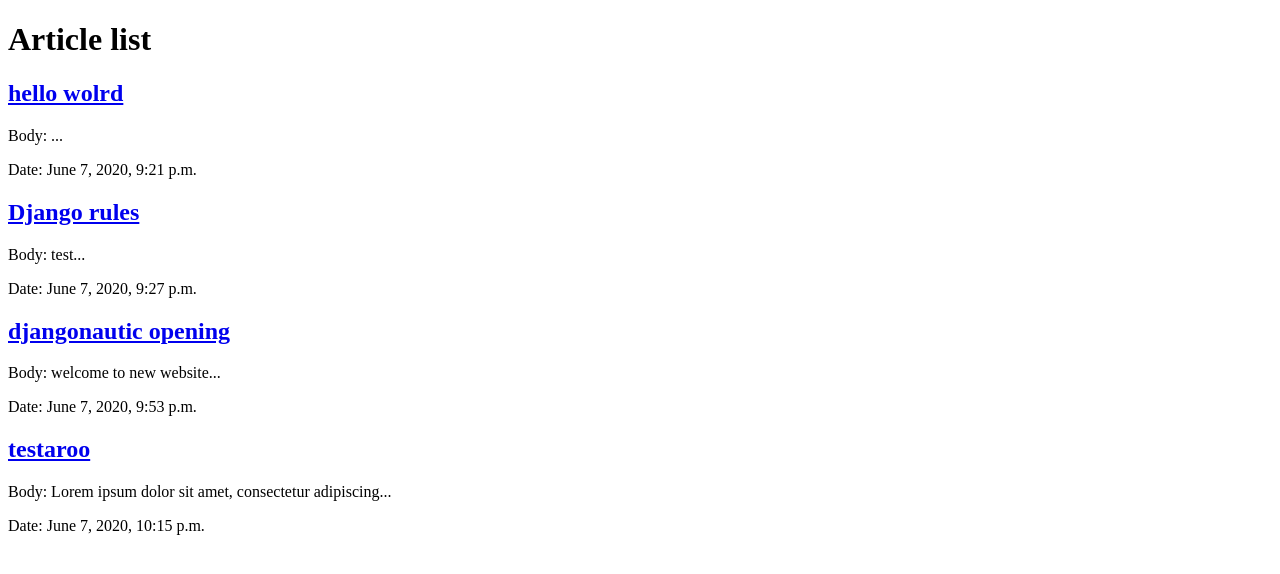
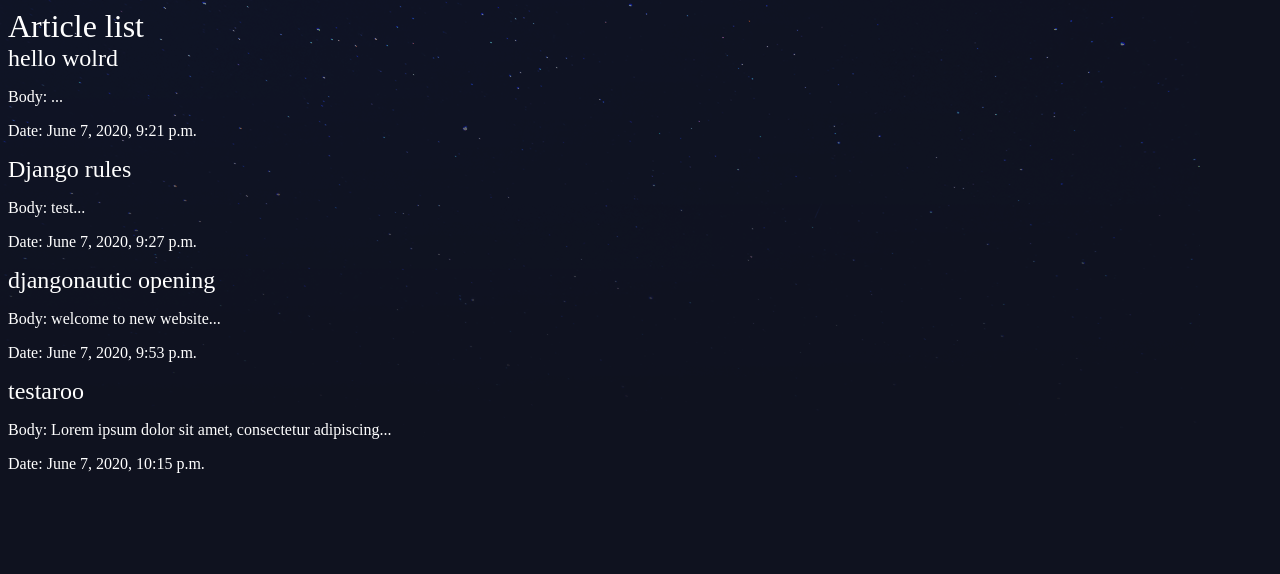
Before and after one commit to LucaBRS/Djangotry, a Django app: page /articles/ in a window 1280 px wide. Shown: the top 574 px of the page. Run offline with Django 3.2, Linux system fonts and the light colour scheme; data comes from the database, SQL or seed files in the repository.

Commit message:
static file
ATTENZIONE {% load static %} è la versione corretta.
Cambiare settings in modo da mettere assets poi mettere css nel folder assets andare su html {% load static %} e mettere nel link la parte corretta

```diff
--- a/djangonautic/articles/templates/articles/article_list.html
+++ b/djangonautic/articles/templates/articles/article_list.html
@@ -1,9 +1,12 @@
+{% load static %}
+
 <!DOCTYPE html>
 <html lang="en">
 <head>
     <meta charset="UTF-8">
     <meta name="viewport" content="width=device-width, initial-scale=1.0">
     <title>aticle</title>
+    <link rel="stylesheet" href="{% static 'styles.css' %}">
 </head>
 <body>
     <h1>Article list</h1>
--- /dev/null
+++ b/djangonautic/assets/styles.css
@@ -0,0 +1,20 @@
+body{
+    background-color: #0f121f;
+    background-image: url(/static/stars.png);
+    background-repeat: no-repeat;
+    color: #fff;
+}
+
+body *{
+    font-family: Ubuntu;
+}
+
+h1, h2, h3, h4, h5{
+    font-weight: normal;
+    margin: 0;
+}
+
+a, a:hover, a:visited{
+    color: #fff;
+    text-decoration: none;
+}
--- a/djangonautic/djangonautic/settings.py
+++ b/djangonautic/djangonautic/settings.py
@@ -119,3 +119,7 @@
 # https://docs.djangoproject.com/en/3.0/howto/static-files/
 
 STATIC_URL = '/static/'
+# aggiungere dove la mettiamo
+STATICFILES_DIRS = (
+    os.path.join(BASE_DIR, 'assets'),
+)
```
Also changed, not shown: djangonautic/djangonautic/urls.py (+6 -1 lines), djangonautic/assets/stars.png (added).
